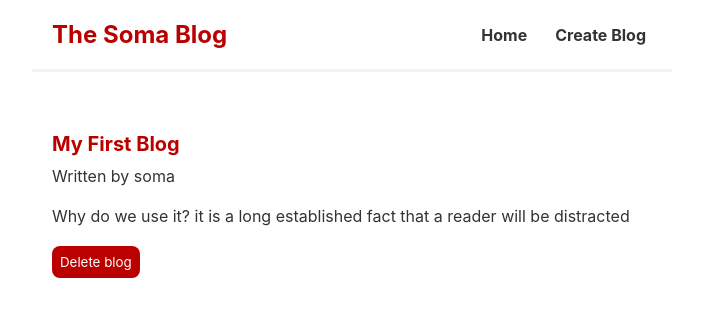
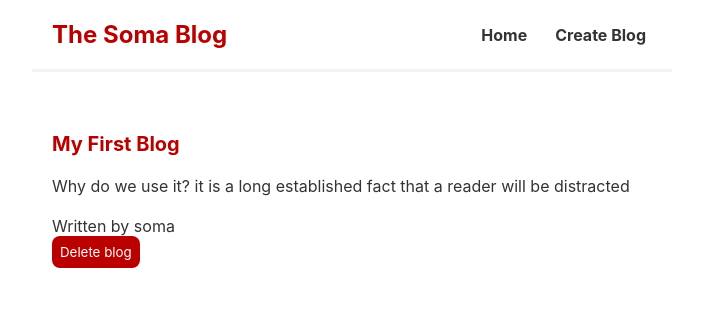
Before and after one commit to B-lovedth/React-Training, a React (Create React App) app: page /blogs/1 in a window 1280 px wide. Shown: the top 316 px of the page, without its empty margins (288-991 px from the left). Built offline with nearby package versions, Linux system fonts and the light colour scheme; data requests are answered from the project's data file; the HTML template or start-up script is replaced by a standard one.

Commit message:
sub commit

```diff
--- a/src/BlogDetails.js
+++ b/src/BlogDetails.js
@@ -23,8 +23,8 @@ function BlogDetails() {
             {blog && (
                 <article>
                     <h2>{blog.title}</h2>
+                    <div>{ blog.body }</div>
                     <p>Written by {blog.author}</p>
-                    <div>{ blog.body }</div>
                     <button onClick={handleClick}>Delete blog</button>
                 </article>
             )}
```
